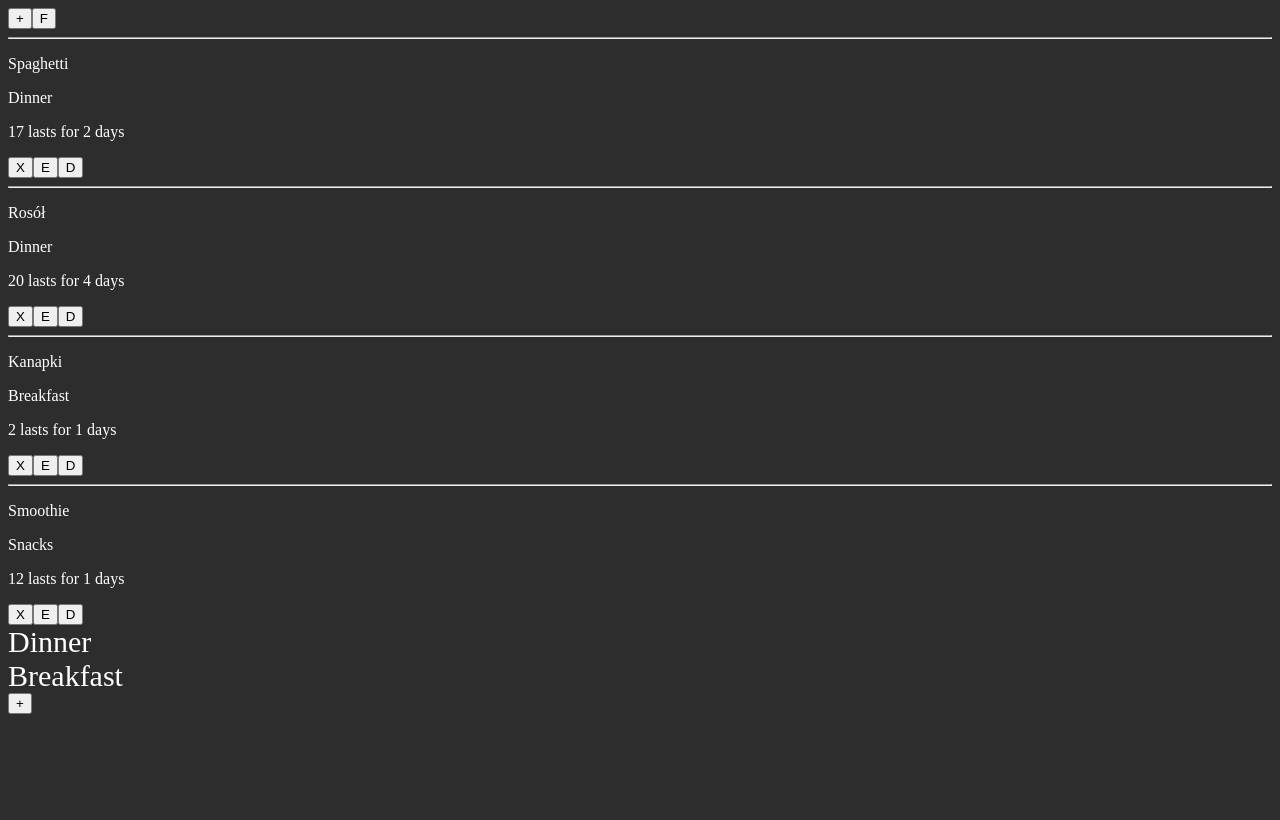
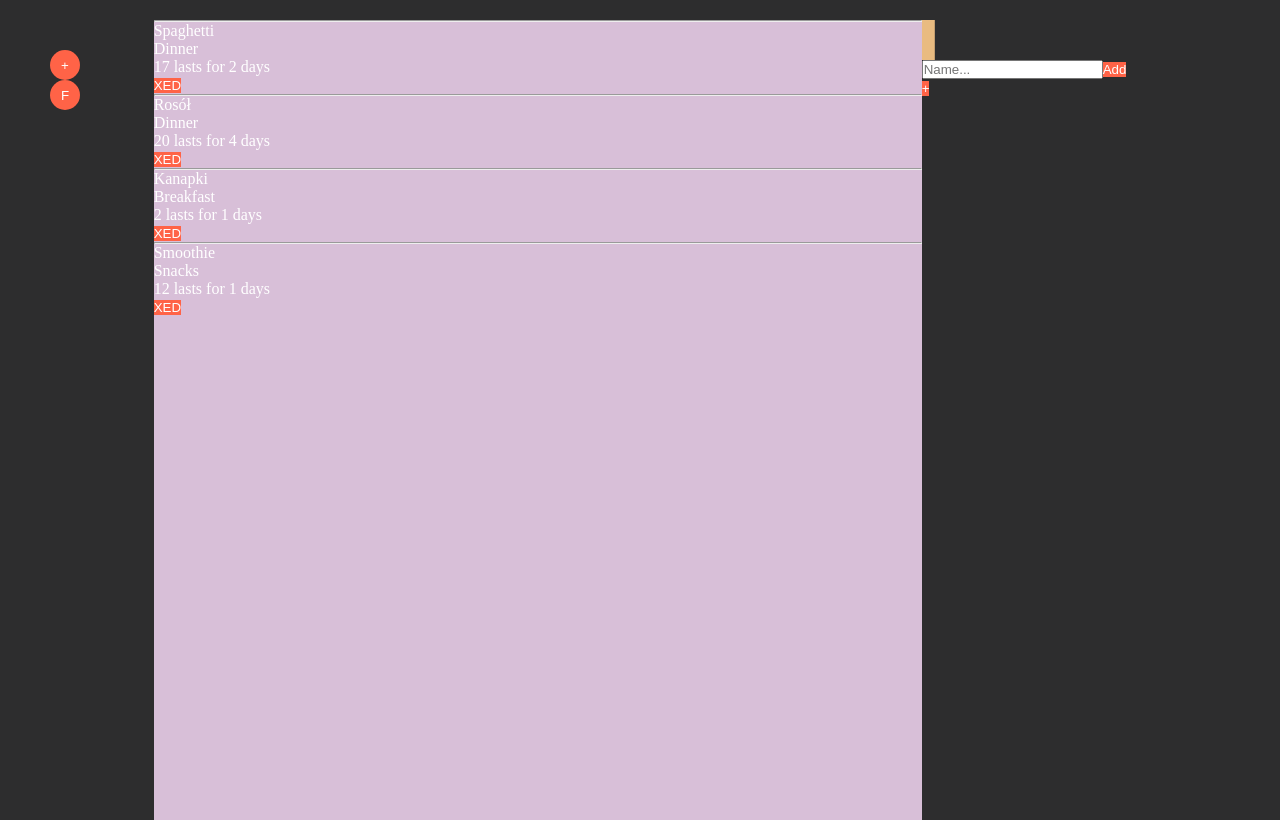
Before and after one commit to AdamTopp/react-recipe-book, a React (Create React App) app: page / in a window 1280 px wide. Built offline with nearby package versions, Linux system fonts and the light colour scheme.

Commit message:
ADDED-basic-layout
Components now render in correct places and have basic functionalities

```diff
--- a/src/App.css
+++ b/src/App.css
@@ -0,0 +1,92 @@
+*{
+    margin: 0;
+    padding: 0;
+}
+
+.leftMenu {
+    position: absolute;
+    width: 300px;
+    left: -300px;
+    transition: 2s;
+}
+
+.leftMenu__add, .leftMenu__filter {
+    position: absolute;
+    width: 300px;
+    background: orange;
+    left: -300px;
+    transition: 2s;
+}
+
+.leftMenu--active, .leftMenu__add--active, .leftMenu__filter--active {
+    left:0;
+}
+
+.leftMenu__buttons {
+    position: absolute;
+    top: 30px;
+    left:350px;
+    transition: 2s;
+}
+
+.leftMenu__buttons--active {
+    left:-100px;
+}
+
+.leftMenu__buttons button{
+    display: block;
+    width: 30px;
+    height: 30px;
+    border-radius: 50%;
+    transition: 2s;
+}
+
+.leftMenu__buttons--active button{
+    display: block;
+    width: 0px;
+    height: 0px;
+    border-radius: 50%;
+}
+
+button {
+    border:none;
+    background:tomato;
+    color:white;
+}
+
+.flexbox {
+    display: flex;
+    justify-content: center;
+    margin-top: 20px;
+}
+.flexbox__recipeTable {
+    background: thistle;
+    width: 60vw;
+    height: 100vh;
+}
+
+.flexbox__rightMenu__category {
+    display: block;
+    width:5vw;
+    height: 20px;
+    background: rgb(238, 104, 50);
+    transition-duration: 500ms;
+    transition-property: transform;
+    transform-origin: left;
+    transform:scaleX(100%);
+}
+
+.flexbox__rightMenu__category--active {
+    display: block;
+    height: 20px;
+    background: rgb(233, 187, 128);
+    transition-duration: 500ms;
+    transition-property: transform;
+
+    transform-origin: left;
+    transform:scaleX(20%)
+}
+
+.flexbox__rightMenu__category__name.flexbox__rightMenu__category--active {
+    display: none;
+}
--- a/src/App.js
+++ b/src/App.js
@@ -84,6 +84,7 @@ function App() {
   return (
     <div>
         <LeftMenu addRecipe={addRecipe} categories={categories} setSelectedIngredient={setSelectedIngredient} setSelectedMaxPrice={setSelectedMaxPrice} setSelectedMinPrice={setSelectedMinPrice}/>
+        <div className="flexbox">
           <deleteRecipeContext.Provider value={deleteRecipe}>
             <editRecipeContext.Provider  value={editRecipes}>
               <categoriesContext.Provider  value={categories}>
@@ -93,6 +94,7 @@ function App() {
           </deleteRecipeContext.Provider>
           <RightMenu addCategory={addCategory} categories={categories} selectCategory={selectCategory} deselectCategory={deselectCategory}/>
         </div>
+    </div>
   );
 }
 
--- a/src/components/Category.js
+++ b/src/components/Category.js
@@ -2,13 +2,12 @@ import React, {useState, useEffect} from 'react'
 
 const Category = ({name, selectCategory, deselectCategory, id}) => {
     const [selected, setSelected] = useState(false);
-    const [style, setStyle] = useState({color:"black"});
 
     useEffect(() => {
         if(selected) {
-            setStyle({color:"green",fontSize:"30px"});
+            //setStyle({color:"green",fontSize:"30px"});
         } else {
-            setStyle({color:"white", fontSize:"30px"});
+            //setStyle({color:"white", fontSize:"30px"});
         }
     }, [selected])
 
@@ -22,12 +21,16 @@ const Category = ({name, selectCategory, deselectCategory, id}) => {
         }
     }
 
+    let category_active = selected ? '' : 'flexbox__rightMenu__category--active';
+
     //Render
     console.log("Rendering - Category");
     return (
-        <div style={style} onClick={() => chooseCategory(id)}>
-            {name}
-        </div>
+        <button className={`flexbox__rightMenu__category ${category_active}`} onClick={() => chooseCategory(id)}>
+            <div className={`flexbox__rightMenu__category__name ${category_active}`}>
+                {name}
+            </div>
+        </button>
     )
 }
 
--- a/src/components/LeftMenu.js
+++ b/src/components/LeftMenu.js
@@ -76,20 +76,17 @@ const LeftMenu = ({addRecipe, categories, setSelectedIngredient, setSelectedMaxP
         setIngredient('');
     },[ingredients])
 
+    let menu_active = toggle===1||toggle===2 ? 'leftMenu--active' : '';
+    let menu_buttons_active = toggle===1||toggle===2 ? 'leftMenu__buttons--active' : '';
+    let menu_add_active = toggle===1 ? 'leftMenu__add--active' : '';
+    let menu_filter_active = toggle===2 ? 'leftMenu__filter--active' : '';
+
     //Render
     console.log("Rendering - Left Menu");
-    if(toggle === 0) { //Menu icons
     return (
-            <div>
-                <button onClick={() => setToggle(1)}>+</button>
-                <button onClick={() => setToggle(2)}>F</button>
-            </div>
-        )
-    } else if(toggle === 1) { //Adding menu
-        return (
-            <div className='MenuLeft'>
+        <div className={`leftMenu ${menu_active}`}>
+            <div className={`leftMenu__add ${menu_add_active}`}>
                 <h3>Add new recipes</h3>
-                <div>
                 <div>
                     <label htmlFor="name">Name</label>
                     <input id="name" type="text" value={name} onChange={(e) => setName(e.target.value)} placeholder="Name..."/>
@@ -128,11 +125,8 @@ const LeftMenu = ({addRecipe, categories, setSelectedIngredient, setSelectedMaxP
                 <button className="btn" onClick={() => onSubmit()}>Add</button>
                 <button onClick={() => setToggle(0)}>Cancel</button>
             </div>
-            </div>
-        )
-    } else if(toggle === 2) { //Filter menu
-        return (
-            <div className='MenuLeft'>
+
+            <div className={`leftMenu__filter ${menu_filter_active}`}>
                 <h3>Filter recipes</h3>
                 <form onSubmit={onFilter}>
                     <div>
@@ -152,8 +146,14 @@ const LeftMenu = ({addRecipe, categories, setSelectedIngredient, setSelectedMaxP
                 <button onClick={() => onFilterClear()}>Clear</button>
                 <button onClick={() => setToggle(0)}>Cancel</button>
             </div>
+
+            <div className={`leftMenu__buttons ${menu_buttons_active}`}>
+                <button onClick={() => setToggle(1)}>+</button>
+                <button onClick={() => setToggle(2)}>F</button>
+            </div>
+        </div>
     )
-    }
+
 
 
 }
--- a/src/components/RecipeTable.js
+++ b/src/components/RecipeTable.js
@@ -5,7 +5,7 @@ const RecipeTable = ({recipes}) => {
 
     console.log("Rendering - Recipe Table");
     return (
-        <div className='MenuRight'>
+        <div className='flexbox__recipeTable'>
             {recipes.map((recipe)=> {
                 return<Recipe key={recipe.id} {...recipe}></Recipe>
             })}
--- a/src/components/RightMenu.js
+++ b/src/components/RightMenu.js
@@ -5,8 +5,7 @@ const RightMenu = ({addCategory, categories, selectCategory, deselectCategory})
     const [name, setName] = useState('');
     const [toggle, setToggle] = useState(false);
 
-    const onSubmit = (e) => {
-        e.preventDefault();
+    const onSubmit = () => {
         const newCategory = {
             id: Math.floor(Math.random() * 10000000),
             name
@@ -18,26 +17,18 @@ const RightMenu = ({addCategory, categories, selectCategory, deselectCategory})
 
     //Render
     console.log("Rendering - Right Menu");
-    if(toggle) {
     return (
-            <div>
+        <div className="flexbox__rightMenu">
             {categories.map(cat => <Category key={cat.id} name={cat.name} id={cat.id} selectCategory={selectCategory} deselectCategory={deselectCategory}/>)}
-                <form onSubmit={onSubmit}>
+            <form>
                 <div>
                     <input type="text" value={name} onChange={(e) => setName(e.target.value)} placeholder="Name..."/>
-                        <button>Add</button>
+                    <button onClick={() => onSubmit()}>Add</button>
                 </div>
             </form>
-            </div>
-        )
-    } else {
-        return (
-            <div >
-                {categories.map(cat => <Category key={cat.id} name={cat.name} id={cat.id} selectCategory={selectCategory} deselectCategory={deselectCategory}/>)}
             <button onClick={() => setToggle(!toggle)}>+</button>
         </div>
     )
-    }
 
 }
 
```
Lines whose indentation alone changed are shown as unchanged.
